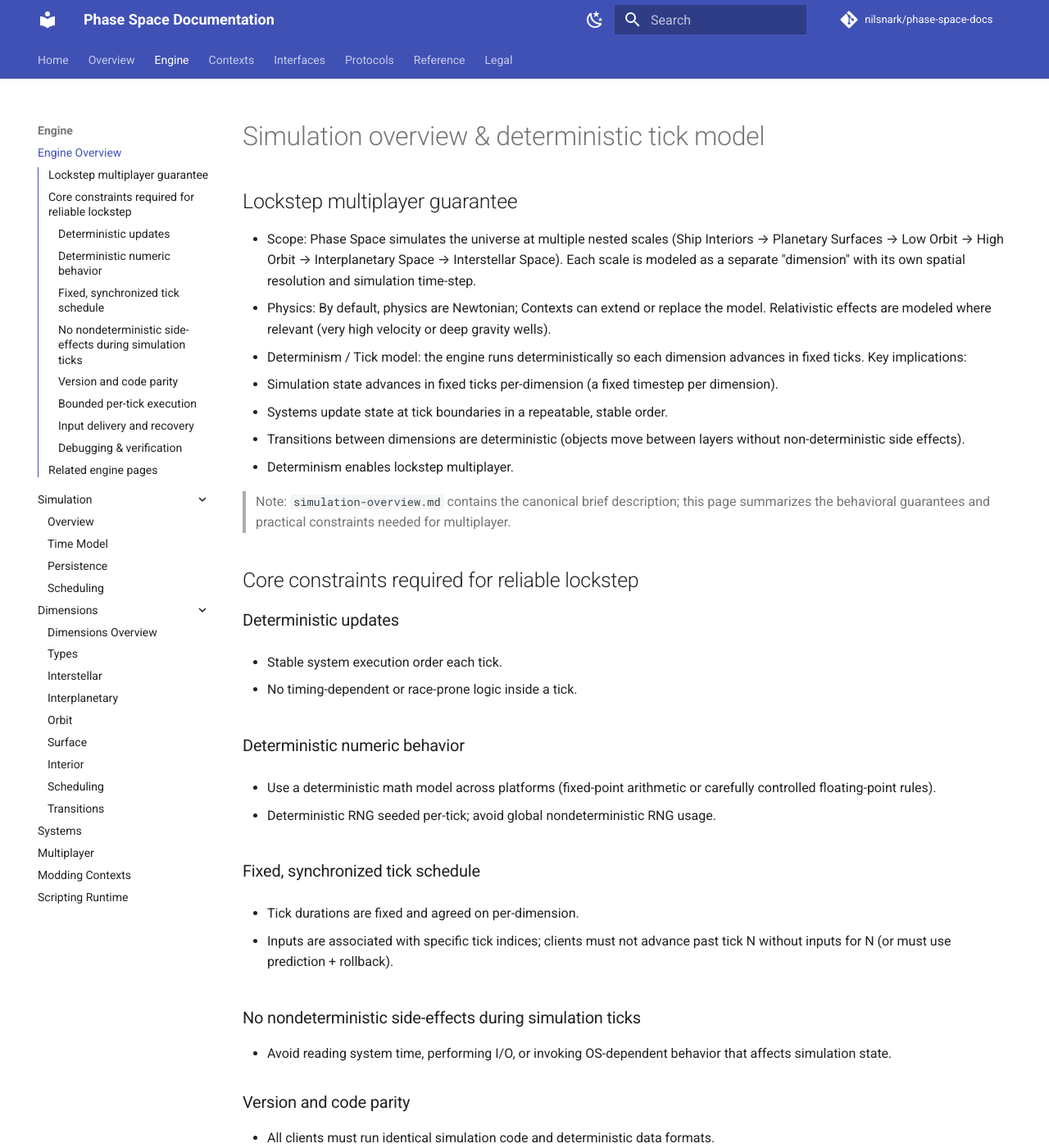
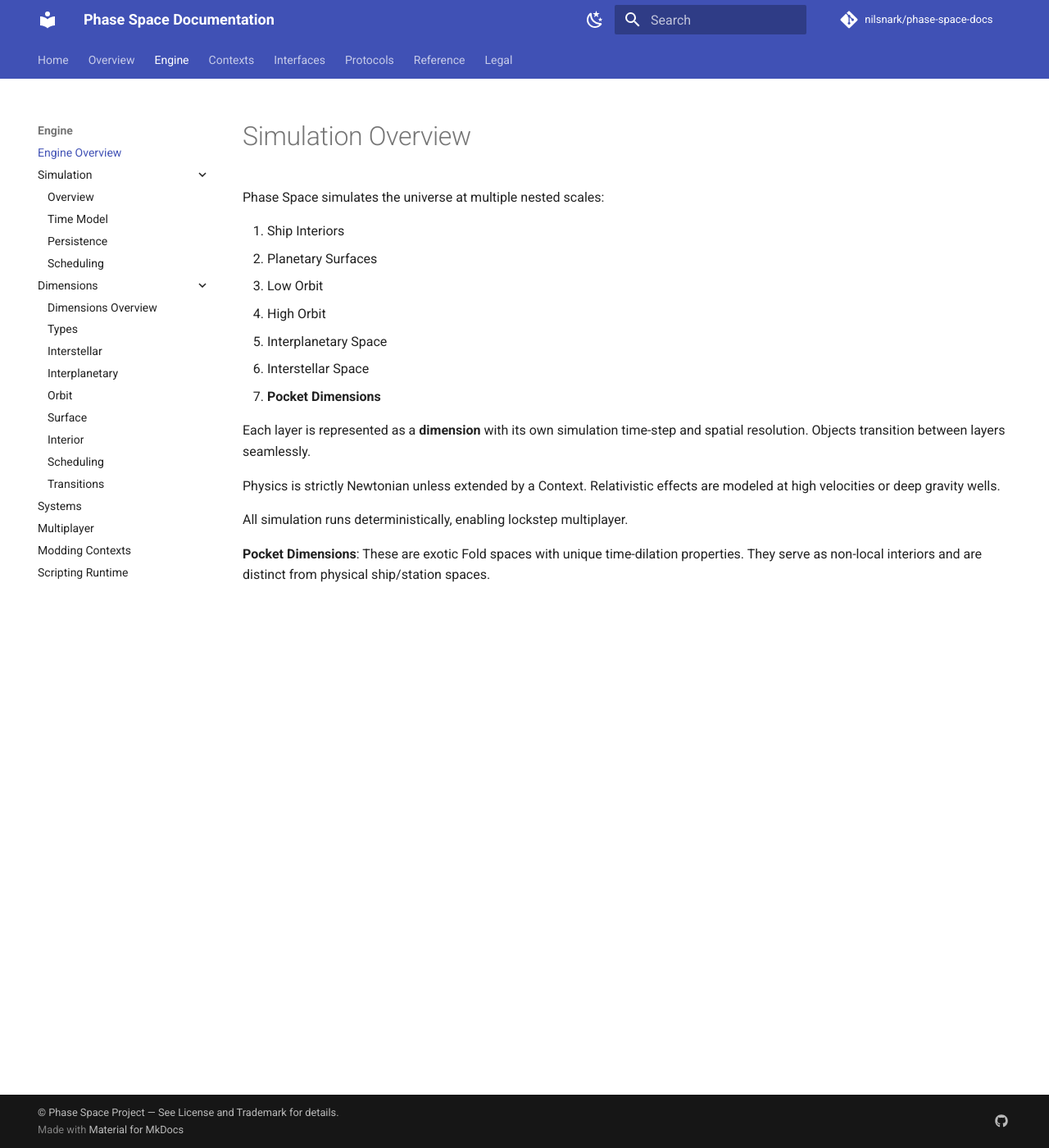
Before and after one commit to nilsnark/aegir-drift-docs, an MkDocs documentation site: the page built from docs/engine/overview.md, in a window 1280 px wide and 1400 px high. Shown: the whole window at 82% size. Built offline with MkDocs 1.6.1 and Material for MkDocs 9.7.7, drawn with Linux system fonts in a browser that asks for light colours; comment, search, counter and statistics services are not loaded; some of the changed text lies outside the part shown.

Commit message:
Add documentation for Pocket Dimensions, detailing their unique properties and role in the Phase Space engine

```diff
--- a/docs/engine/overview.md
+++ b/docs/engine/overview.md
@@ -1,59 +1,19 @@
-# Simulation overview & deterministic tick model
+# Simulation Overview
 
-## Lockstep multiplayer guarantee
+Phase Space simulates the universe at multiple nested scales:
 
-- Scope: Phase Space simulates the universe at multiple nested scales (Ship Interiors → Planetary Surfaces → Low Orbit → High Orbit → Interplanetary Space → Interstellar Space). Each scale is modeled as a separate "dimension" with its own spatial resolution and simulation time-step.
-- Physics: By default, physics are Newtonian; Contexts can extend or replace the model. Relativistic effects are modeled where relevant (very high velocity or deep gravity wells).
-- Determinism / Tick model: the engine runs deterministically so each dimension advances in fixed ticks. Key implications:
-  - Simulation state advances in fixed ticks per-dimension (a fixed timestep per dimension).
-  - Systems update state at tick boundaries in a repeatable, stable order.
-  - Transitions between dimensions are deterministic (objects move between layers without non-deterministic side effects).
-  - Determinism enables lockstep multiplayer.
+1. Ship Interiors
+2. Planetary Surfaces
+3. Low Orbit
+4. High Orbit
+5. Interplanetary Space
+6. Interstellar Space
+7. **Pocket Dimensions**
 
-> Note: `simulation-overview.md` contains the canonical brief description; this page summarizes the behavioral guarantees and practical constraints needed for multiplayer.
+Each layer is represented as a **dimension** with its own simulation time-step and spatial resolution. Objects transition between layers seamlessly.
 
-## Core constraints required for reliable lockstep
+Physics is strictly Newtonian unless extended by a Context. Relativistic effects are modeled at high velocities or deep gravity wells.
 
-### Deterministic updates
+All simulation runs deterministically, enabling lockstep multiplayer.
 
-- Stable system execution order each tick.
-
-- No timing-dependent or race-prone logic inside a tick.
-
-### Deterministic numeric behavior
-
-- Use a deterministic math model across platforms (fixed-point arithmetic or carefully controlled floating-point rules).
-
-- Deterministic RNG seeded per-tick; avoid global nondeterministic RNG usage.
-
-### Fixed, synchronized tick schedule
-
-- Tick durations are fixed and agreed on per-dimension.
-
-- Inputs are associated with specific tick indices; clients must not advance past tick N without inputs for N (or must use prediction + rollback).
-
-### No nondeterministic side-effects during simulation ticks
-
-- Avoid reading system time, performing I/O, or invoking OS-dependent behavior that affects simulation state.
-
-### Version and code parity
-
-- All clients must run identical simulation code and deterministic data formats.
-
-### Bounded per-tick execution
-
-- Per-tick computation should be bounded to prevent desyncs from slow clients. Multiplayer policy should define handling for slow or offline clients.
-
-### Input delivery and recovery
-
-- Reliable delivery of per-tick inputs, with buffering, prediction, and authoritative correction strategies for dropped/late inputs.
-
-### Debugging & verification
-
-- Per-tick checksums/hashes of world state for divergence detection and deterministic replays to reproduce desyncs.
-
-## Related engine pages
-
-- Systems (ECS / systems): `ecs.md`
-- Dimensions: `dimensions.md`
-- Multiplayer (networking & lockstep details): `multiplayer.md`
+**Pocket Dimensions**: These are exotic Fold spaces with unique time-dilation properties. They serve as non-local interiors and are distinct from physical ship/station spaces.
```
Also changed, not shown: docs/engine/dimensions/pocket.md (added, +29 -0 lines), docs/engine/phase-space-architecture.md (+5 -4 lines), docs/engine/simulation/overview.md (+3 -0 lines).
